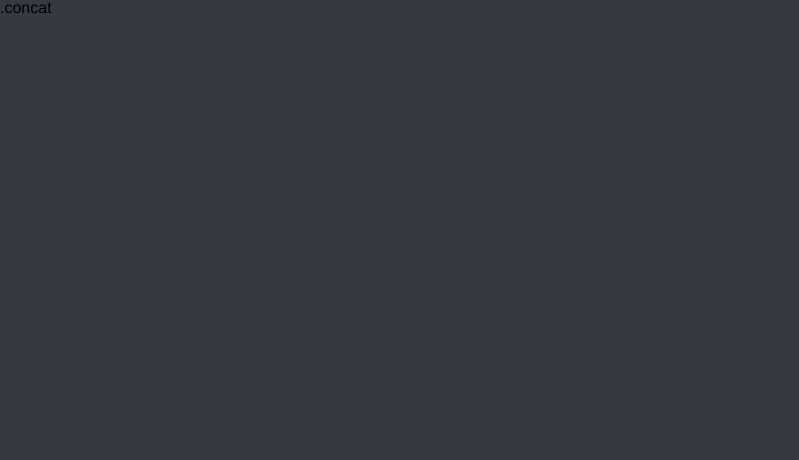
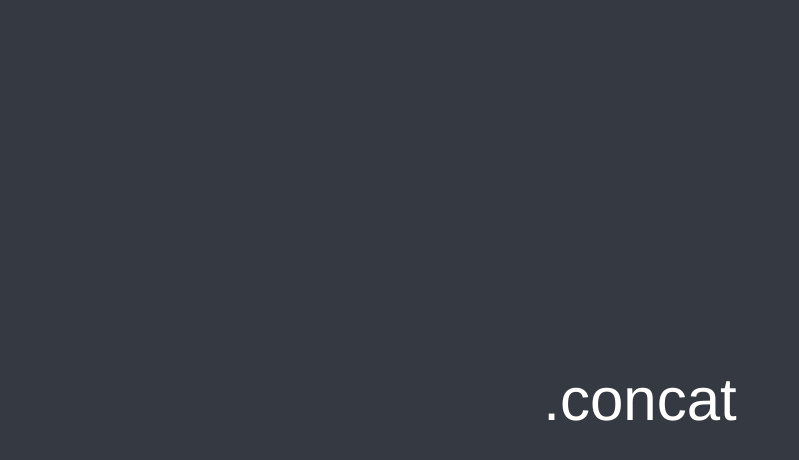
Before and after one commit to jzhou45/.concat, a React (Create React App) app in the folder frontend/: page / in a window 1280 px wide. Shown: the top 460 px of the page, without its empty margins (0-799 px from the left). Built offline with nearby package versions, Linux system fonts and the light colour scheme.

Commit message:
Added splash backgrounds and text

```diff
--- a/frontend/src/assets/stylesheets/App.scss
+++ b/frontend/src/assets/stylesheets/App.scss
@@ -1,8 +1,10 @@
 @import './variables.scss';
 @import './reset.scss';
 @import './splash/splash.scss';
+@import './splash/splash-first-page.scss';
 
 #root {
+    background-color: $background-color;
     font-family: $default-font;
     position: absolute;
     left: 0;
--- /dev/null
+++ b/frontend/src/assets/stylesheets/splash/splash-first-page.scss
@@ -0,0 +1,42 @@
+@import '../variables.scss';
+
+.splash-first-page {
+    height: 100%;
+    width: 100%;
+
+    display: flex;
+    flex-direction: column;
+    justify-content: center;
+    align-items: center;
+}
+
+.splash-title-container {
+    color: $default-white;
+    font-size: 60px;
+
+    display: flex;
+    flex-direction: row;
+}
+
+.splash-title-con {
+    animation-name: bounce-right;
+    animation-duration: 2s;
+    animation-iteration-count: 1;
+}
+
+.splash-title-cat {
+    animation-name: bounce-left;
+    animation-duration: 2s;
+    animation-iteration-count: infinite;
+}
+
+
+@keyframes bouncing-left {
+    0% {transform: translateX(40px)}
+    20% {transform: translateX(20px);}
+    50% {transform: translateX(0px);}
+    40% {transform: translateX(10px);}
+    60% {transform: translateX(20px);}
+    80% {transform: translateX(10px);}
+    100% {transform: translateX(0);}
+}
--- a/frontend/src/assets/stylesheets/splash/splash.scss
+++ b/frontend/src/assets/stylesheets/splash/splash.scss
@@ -8,10 +8,54 @@
     scroll-snap-type: y mandatory;
     overflow-x: hidden;
     scroll-behavior: smooth;
+
+    section {
+        color: $default-white;
+        scroll-snap-align: start;
+        width: 100%;
+        height: 100vh;
+
+        > div {
+            height: 100%;
+            width: 100%;
+        }
+    }
 }
 
-.splash-first-page {
-    width: 100%;
-    height: 100vh;
-    background-color: $background-color;
+.splash-second-page .splash-instructions-left{
+    background-color: $default-blue;
 }
+
+.splash-third-page .splash-instructions-right {
+    background-color: $default-lightblue;
+}
+
+.splash-fourth-page .splash-instructions-left {
+    background-color: $default-white;
+}
+
+
+.splash-instructions-left, .splash-instructions-right {
+    height: 100%;
+    width: 50%;
+
+    display: flex;
+    flex-direction: column;
+    justify-content: center;
+    align-items: center;
+
+}
+
+.splash-text {
+    width: 200px;
+
+    h1 {
+        font-size: 20px;
+        margin-bottom: 20px;
+    }
+}
+
+.splash-second-page, .splash-third-page, .splash-third-page, .splash-fourth-page {
+    display: flex;
+    flex-direction: row;
+}
--- a/frontend/src/components/splash/splash-first-page.jsx
+++ b/frontend/src/components/splash/splash-first-page.jsx
@@ -1,13 +1,14 @@
 import React from 'react'
 import { connect } from 'react-redux'
 
-const SplashOneContainer = () => {
+const SplashFirstPageContainer = () => {
 
     const content = () => {
         return (
         <div className='splash-first-page'>
-            <div className="splash-title">
-                <h1>.concat</h1>
+            <div className="splash-title-container">
+                <div className='splash-title-con'>.con</div>
+                <div className='splash-title-cat'>cat</div>
             </div>
             <div className='splash-motto-container'>
 
@@ -19,4 +20,4 @@ const SplashOneContainer = () => {
     return content()
 }
 
-export default SplashOneContainer
+export default SplashFirstPageContainer
--- /dev/null
+++ b/frontend/src/components/splash/splash-instruction-page.jsx
@@ -0,0 +1,37 @@
+import React from 'react'
+import { connect } from 'react-redux'
+import { instructionsHeading, instructionsText } from '../../util/constants_util'
+
+const SplashInstructionPageContainer = (props) => {
+
+    const {pageNumber, pageWord} = props
+
+    const content = () => {
+        return (
+        <div className={`splash-${pageWord}-page`}>
+            <div className='splash-instructions-left'>
+                <div className={`splash-text ${pageNumber % 2 === 0? "hide" : ""}`}>
+                    <h1>{instructionsHeading[pageNumber]}</h1>
+                    <p>{instructionsText[pageNumber]}</p>
+                </div>
+                <div className={`splash-image ${pageNumber % 2 !== 0? "hide" : ""}`}>
+
+                </div>
+            </div>
+            <div className='splash-instructions-right'>
+                <div className={`splash-text ${pageNumber % 2 !== 0? "hide" : ""}`}>
+                        <h1>{instructionsHeading[pageNumber]}</h1>
+                        <p>{instructionsText[pageNumber]}</p>
+                    </div>
+                    <div className={`splash-image ${pageNumber % 2 === 0? "hide" : ""}`}>
+
+                    </div>
+                </div>
+        </div>
+        )
+    }
+
+    return content()
+}
+
+export default SplashInstructionPageContainer
--- a/frontend/src/components/splash/splash.jsx
+++ b/frontend/src/components/splash/splash.jsx
@@ -1,15 +1,25 @@
 import React from 'react'
 import { connect } from 'react-redux'
-import SplashOneContainer from './splash-first-page'
+import SplashFirstPageContainer from './splash-first-page'
+import SplashInstructionPageContainer from './splash-instruction-page'
 
 const SplashContainer = () => {
 
     const content = () => {
         return (
         <div className='splash-container'>
-            <div className='splash-first-page-container'>
-                <SplashOneContainer/>
-            </div>
+            <section className='splash-first-page-container'>
+                <SplashFirstPageContainer/>
+            </section>
+            <section className='splash-second-page-container'>
+                <SplashInstructionPageContainer pageNumber={0} pageWord={"second"}/>
+            </section>
+            <section className='splash-third-page-container'>
+                <SplashInstructionPageContainer pageNumber={1} pageWord={"third"}/>
+            </section>
+            <section className='splash-fourth-page-container'>
+                <SplashInstructionPageContainer pageNumber={2} pageWord={"fourth"}/>
+            </section>
         </div>
         )
     }
--- /dev/null
+++ b/frontend/src/util/constants_util.js
@@ -0,0 +1,11 @@
+export const instructionsHeading = [
+    "Code better",
+    "Code faster",
+    "Code together"
+]
+
+export const instructionsText = [
+    "Create rooms to work on problems with your friends. Our progress reports allow users to see their work as they progress",
+    "With our collobarative IDE tab, it allows users to code alongside one another. It keeps explaining concise and efficient",
+    "Using our live call and chat, it allows people to easily interact with each other and making coding together easier"
+]
```
